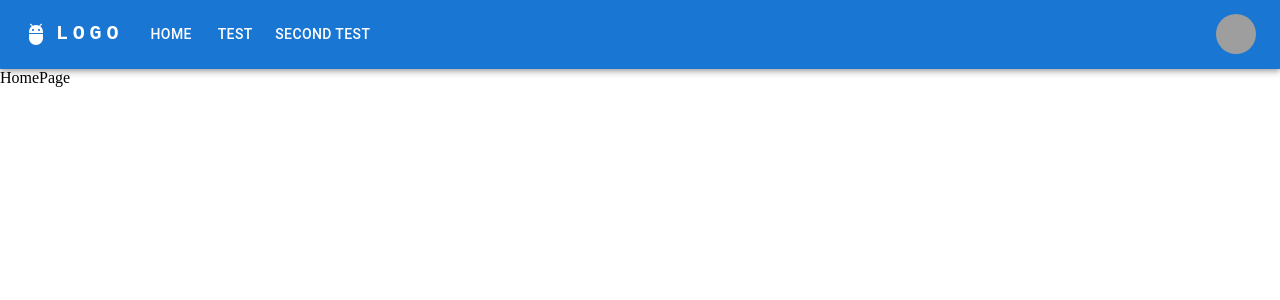
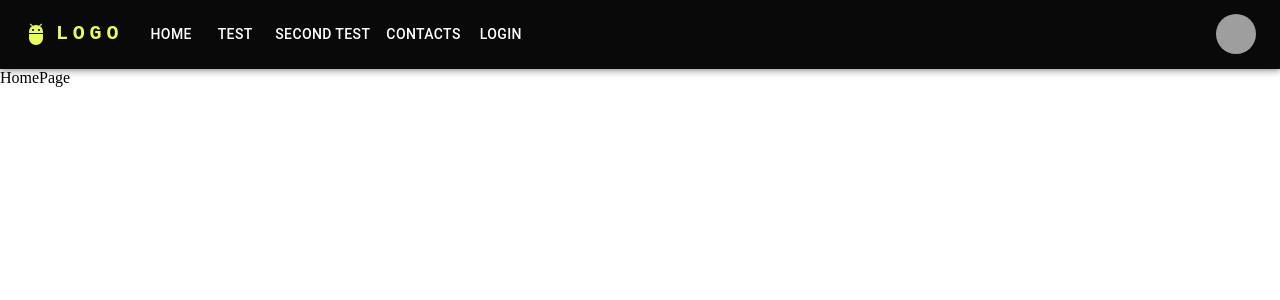
Before and after one commit to emirjunushov/hakaton-final, a React (Create React App) app: page / in a window 1280 px wide. Shown: the top 300 px of the page. Built offline with nearby package versions, Linux system fonts and the light colour scheme; grey boxes are pictures that could not be loaded.

Commit message:
some commit for push

```diff
--- a/src/components/Navbar/Navbar.css
+++ b/src/components/Navbar/Navbar.css
@@ -9,9 +9,12 @@ body {
 }
 
 .nav {
+  background-color: rgba(0, 0, 0, 0.822) !important;
 }
 
 .nav__container {
+  background-color: rgba(0, 0, 0, 0.79) !important;
+  color: #e9ff5c !important;
 }
 
 .nav__tool-bar {
@@ -63,6 +66,7 @@ body {
 }
 
 .nav-menu_list {
+  background-color: black !important;
 }
 
 .nav-menu_item {
@@ -70,8 +74,10 @@ body {
 
 .nav__link-oun {
   text-decoration: none !important;
+  color: #e9ff5c !important;
 }
 
 .nav__linkMain {
   text-decoration: none !important;
+  color: #e9ff5c !important;
 }
--- a/src/components/Navbar/Navbar.jsx
+++ b/src/components/Navbar/Navbar.jsx
@@ -19,6 +19,8 @@ const pages = [
   { name: "Home", link: "/", id: 1 },
   { name: "Test", link: "/test", id: 2 },
   { name: "Second test", link: "/second-test", id: 3 },
+  { name: "contacts", link: "/contacts", id: 5 },
+  { name: "Login", link: "/login", id: 4 },
 ];
 const settings = ["Home", "Test", "Account", "Second test", "Logout"];
 
```
